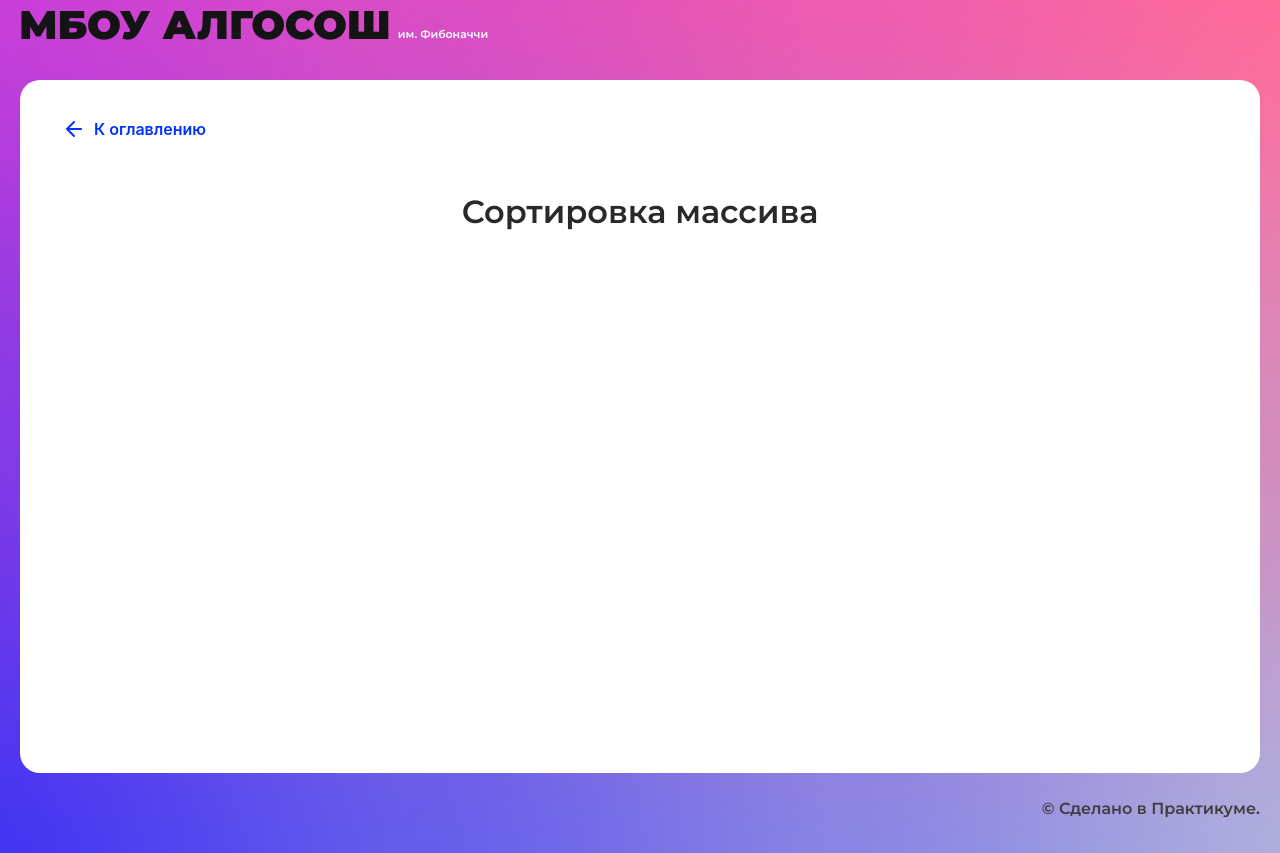
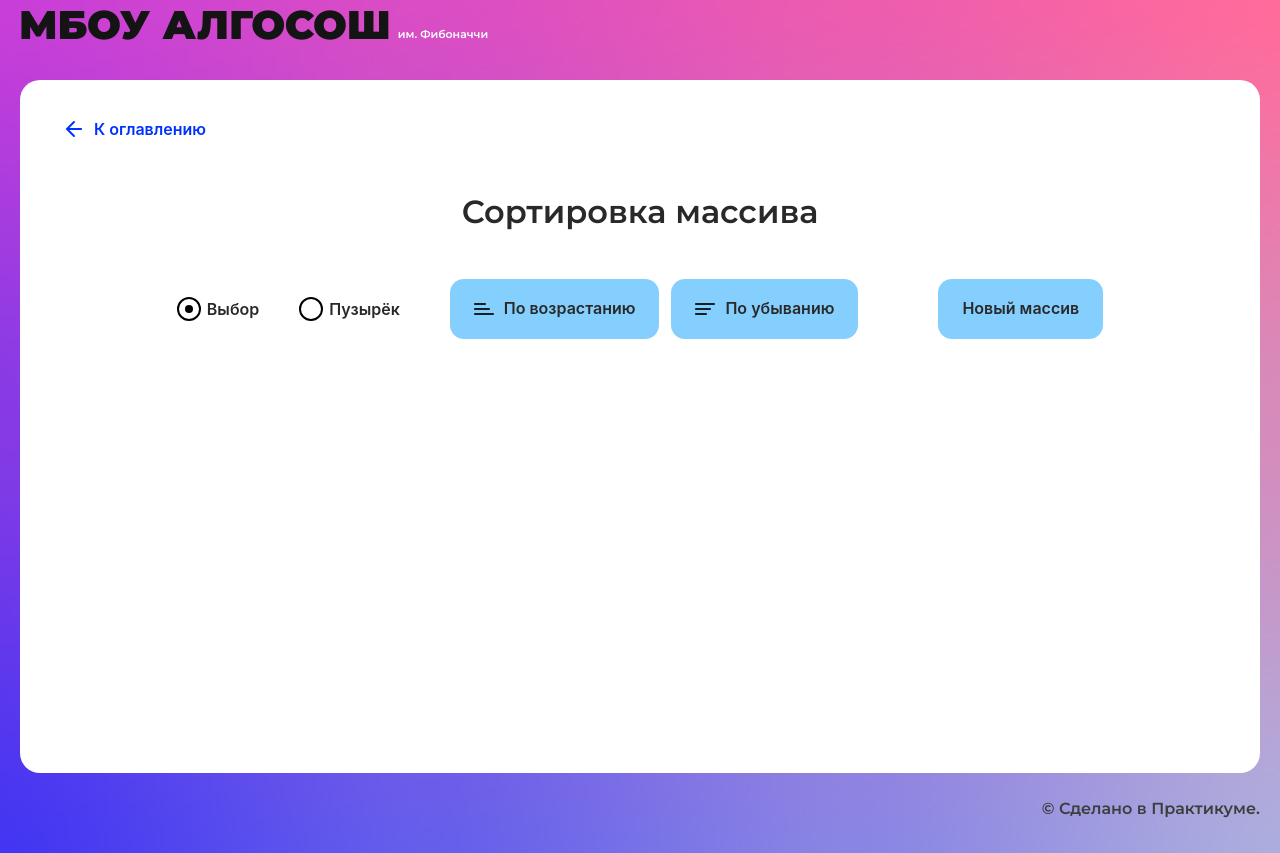
Before and after one commit to MADeit0/algososh, a React (Create React App) app: page /sorting in a window 1280 px wide. Built offline with nearby package versions, Linux system fonts and the light colour scheme.

Commit message:
Создать компонент для визуализации сортировки

```diff
--- /dev/null
+++ b/src/components/sorting-page/sorting-page.module.css
@@ -0,0 +1,42 @@
+.form {
+  display: flex;
+justify-content: center;
+align-items: center;
+  /* gap: 12px; */
+}
+
+.button_sorting {
+  grid-area: buttonSort;
+  white-space: nowrap;
+}
+
+.button {
+  grid-area: button;
+  white-space: nowrap;
+}
+
+.container {
+  display: grid;
+  justify-content: center;
+  grid-template-columns: repeat(10, min-content);
+  gap: 50px 10px;
+  box-sizing: border-box;
+  padding: 10px 10px;
+}
+
+.text_red {
+  background-color: red;
+}
+
+.circle {
+  animation: circleAnimation 0.5s ease-in-out;
+}
+
+@keyframes circleAnimation {
+  0% {
+    opacity: 0;
+  }
+  100% {
+    opacity: 1;
+  }
+}
--- a/src/components/sorting-page/sorting-page.tsx
+++ b/src/components/sorting-page/sorting-page.tsx
@@ -1,10 +1,49 @@
-import React from "react";
+import styles from "./sorting-page.module.css";
+import React, { ChangeEvent, useEffect, useState } from "react";
 import { SolutionLayout } from "../ui/solution-layout/solution-layout";
+import { Button } from "../ui/button/button";
+import { RadioInput } from "../ui/radio-input/radio-input";
+import { SortMethods } from "../../types/sorting-types";
+import { Direction } from "../../types/direction";
 
 export const SortingPage: React.FC = () => {
+  const [sortMethod, setSortMethod] = useState<SortMethods>(
+    SortMethods.Selection
+  );
+
   return (
     <SolutionLayout title="Сортировка массива">
-
+      <div className={styles.form}>
+        <RadioInput
+          extraClass="mr-20"
+          label="Выбор"
+          name="sortMethod"
+          checked={sortMethod === SortMethods.Selection}
+          onChange={() => {
+            setSortMethod(SortMethods.Selection);
+          }}
+        />
+        <RadioInput
+          extraClass="mr-25"
+          label="Пузырёк"
+          name="sortMethod"
+          checked={sortMethod === SortMethods.Bubble}
+          onChange={() => {
+            setSortMethod(SortMethods.Bubble);
+          }}
+        />
+        <Button
+          extraClass={`${styles.button_sorting} mr-6`}
+          text="По возрастанию"
+          sorting={Direction.Ascending}
+        />
+        <Button
+          extraClass={`${styles.button_sorting} mr-40`}
+          text="По убыванию"
+          sorting={Direction.Descending}
+        />
+        <Button extraClass={styles.button} text="Новый массив" />
+      </div>
     </SolutionLayout>
   );
 };
--- /dev/null
+++ b/src/types/sorting-types.ts
@@ -0,0 +1,4 @@
+export enum SortMethods {
+    Selection = 'selection',
+    Bubble = 'bubble'
+  }
```
